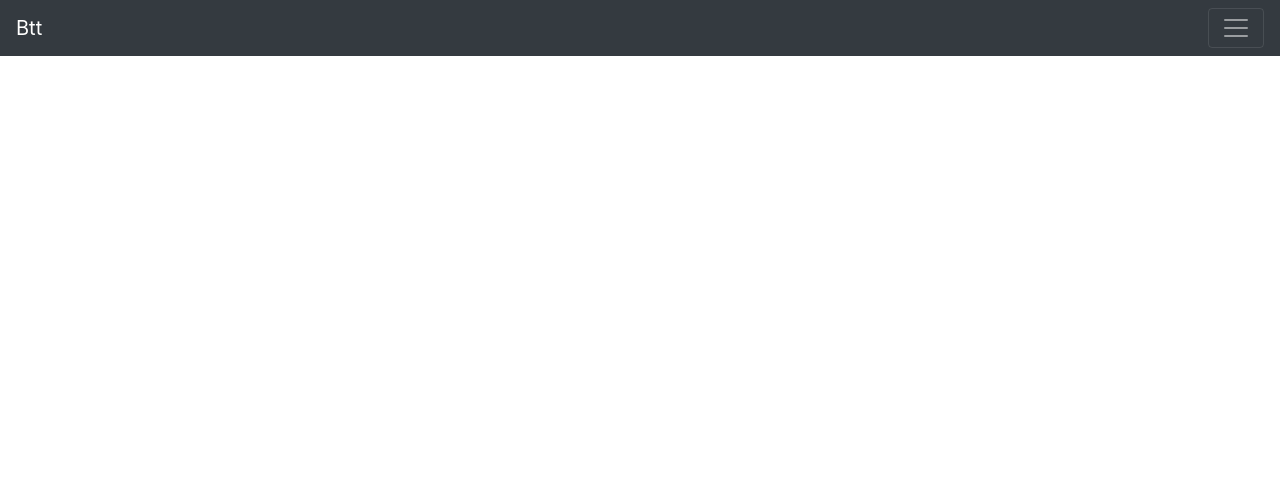
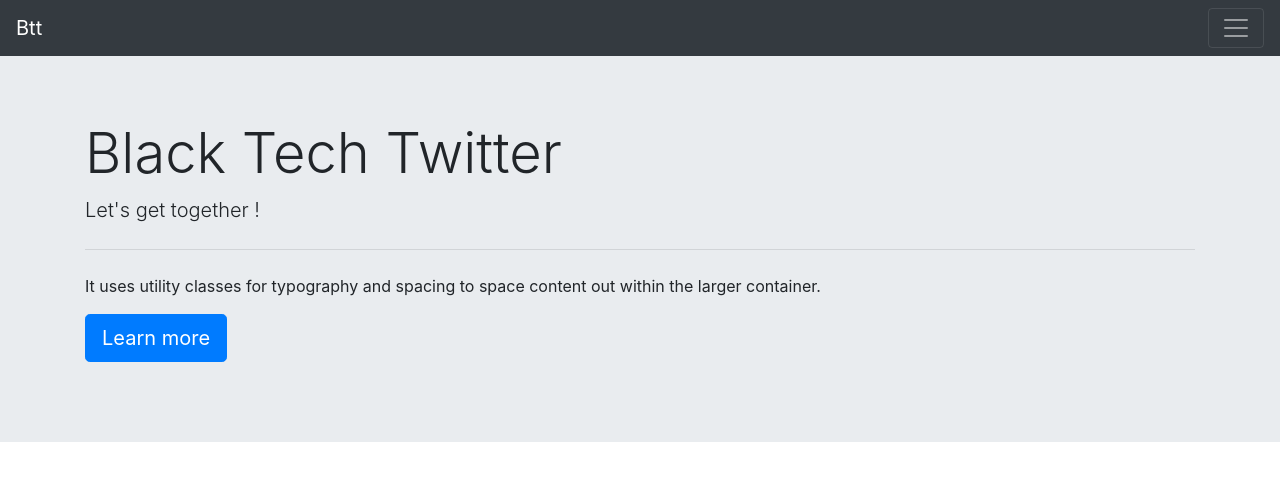
Before and after one commit to liyokuna/btt, an Angular app: page / in a window 1280 px wide. Shown: the top 480 px of the page. Built offline with nearby package versions, Linux system fonts and the light colour scheme.

Commit message:
adding home page

```diff
--- a/src/app/app-routing.module.ts
+++ b/src/app/app-routing.module.ts
@@ -1,8 +1,10 @@
 import { NgModule } from '@angular/core';
 import { Routes, RouterModule } from '@angular/router';
 import { TwPageComponent } from './twitter-page/tw-page.component';
+import { HomeComponent } from './home/home.component';
 
 const routes: Routes = [
+  { path: '', component: HomeComponent },
   { path: 'twitter', component: TwPageComponent }
 ];
 
--- a/src/app/app.module.ts
+++ b/src/app/app.module.ts
@@ -5,10 +5,11 @@
 import { AppRoutingModule } from './app-routing.module';
 import { TwPageComponent } from './twitter-page/tw-page.component';
 import { AppComponent } from './app.component';
+import { HomeComponent } from './home/home.component';
 
 @NgModule({
   declarations: [
-    AppComponent, TwPageComponent
+    AppComponent, TwPageComponent, HomeComponent
   ],
   imports: [
     BrowserModule,
--- /dev/null
+++ b/src/app/home/home.component.html
@@ -0,0 +1,11 @@
+<div class="jumbotron jumbotron-fluid">
+  <div class="container">
+    <h1 class="display-4">Black Tech Twitter</h1>
+    <p class="lead">Let's get together !</p>
+    <hr class="my-4">
+    <p>It uses utility classes for typography and spacing to space content out within the larger container.</p>
+    <p class="lead">
+      <a class="btn btn-primary btn-lg" href="#" role="button">Learn more</a>
+    </p>
+  </div>
+</div>
--- /dev/null
+++ b/src/app/home/home.component.ts
@@ -0,0 +1,15 @@
+import { Component, OnInit } from '@angular/core';
+
+@Component({
+  selector: 'app-home',
+  templateUrl: './home.component.html',
+  styleUrls: ['./home.component.scss']
+})
+export class HomeComponent implements OnInit {
+
+  constructor() { }
+
+  ngOnInit() {
+  }
+
+}
```
Also changed, not shown: src/app/home/home.component.scss (added), src/javascript.js (added), 1 other file (tests, documents, lock files or other folders).
